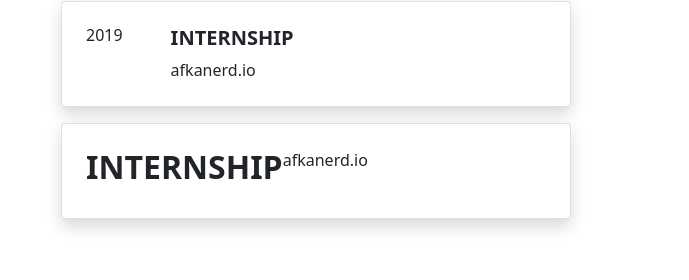
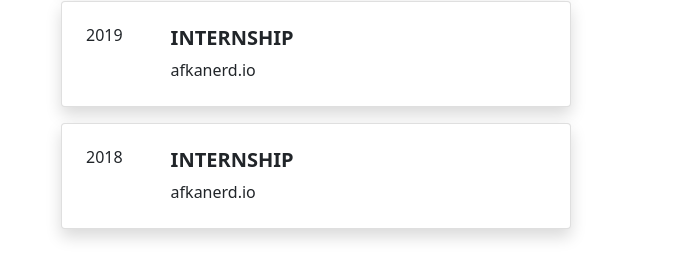
Before and after one commit to nSedrickm/nsedrickm.github.io, a website built with Parcel: page index.html in a window 1280 px wide. Shown: the part 1405-1685 px from the top of the page, 591-1280 px from the left. Built offline with nearby package versions, Linux system fonts and the light colour scheme; files whose address does not match are found by name.

Commit message:
fix broken

```diff
--- a/index.html
+++ b/index.html
@@ -37,10 +37,12 @@
           </ul>
           <ul class="col-md-3 navbar-nav justify-content-center">
             <li class="nav-item">
-              <a class="nav-link px-3" href="https://twitter.com/nSedrickm"><i class="devicon-twitter-original colored"></i> twitter</a>
+              <a class="nav-link px-3" href="https://twitter.com/nSedrickm"><i
+                  class="devicon-twitter-original colored"></i> twitter</a>
             </li>
             <li class="nav-item">
-              <a class="nav-link px-3" href="https://github.com/nsedrickm"><i class="devicon-github-original colored"></i> github</a>
+              <a class="nav-link px-3" href="https://github.com/nsedrickm"><i
+                  class="devicon-github-original colored"></i> github</a>
             </li>
           </ul>
         </div>
@@ -144,17 +146,18 @@
 
         <div class="card mb-3 shadow">
           <div class="card-body p-4 d-flex flex-column flex-md-row">
-            <h6 class="text-dah2
-            h2
-            h2
-            h2title fw-bold">INTERNSHIP</h5>
+            <h6 class="text-dark">2018</h6>
+
+            <div class="ms-md-5">
+              <h5 class="card-title fw-bold">INTERNSHIP</h5>
               <a class="card-text" target="_blank" href="https://afkanerd.io">afkanerd.io</a>
+            </div>
           </div>
         </div>
-      </div>
 
 
-    </div>
+
+      </div>
 
     </div>
 
@@ -190,7 +193,8 @@
       <div class="col-md-6">
         <h3 class="fw-bold">Get in touch</h3>
 
-        <p class="fw-bold"><img src="src/img/email.svg" alt="email" width="18" height="18" title="email"> nsedrick101@gmail.com</p>
+        <p class="fw-bold"><img src="src/img/email.svg" alt="email" width="18" height="18" title="email">
+          nsedrick101@gmail.com</p>
         <a class="" href="https://twitter.com/nSedrickm"><i class="devicon-twitter-original colored"></i> twitter</a>
         <a class="" href="https://github.com/nsedrickm"><i class="devicon-github-original colored"></i> github</a>
 
```
